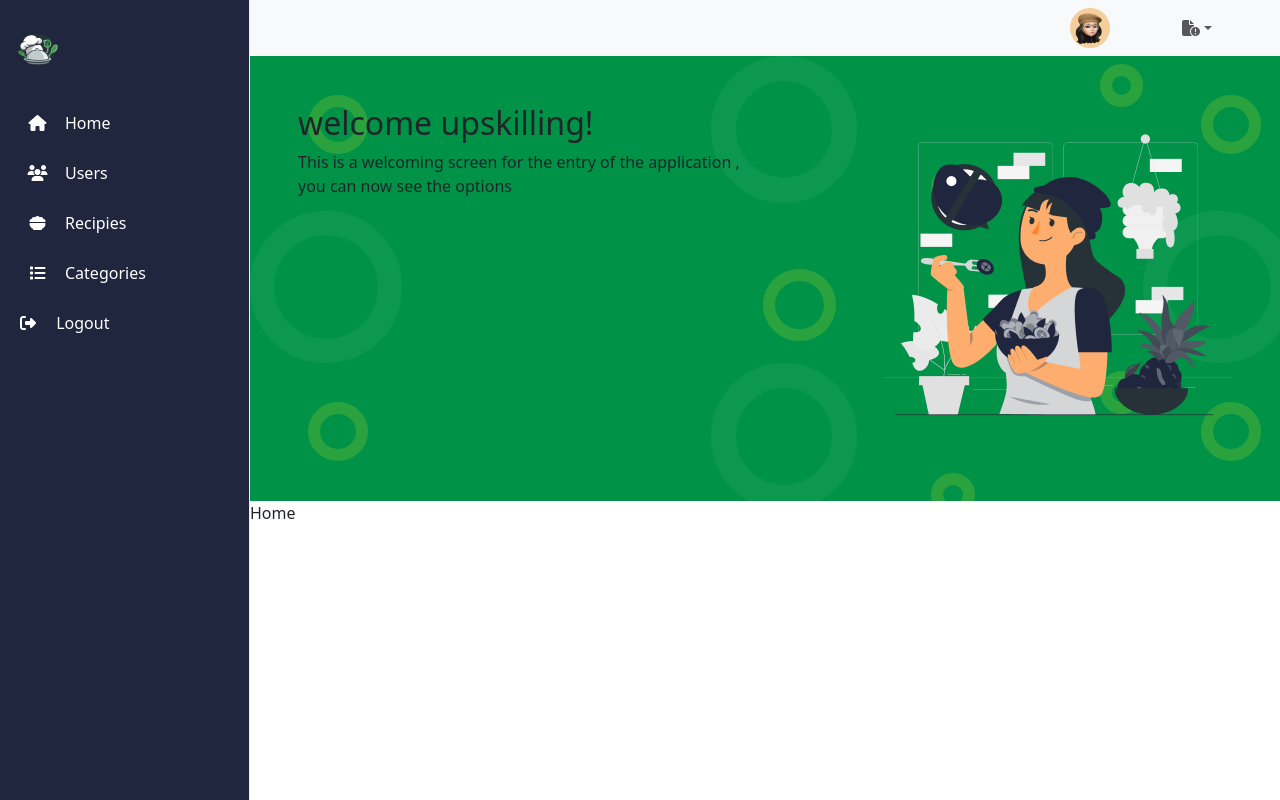
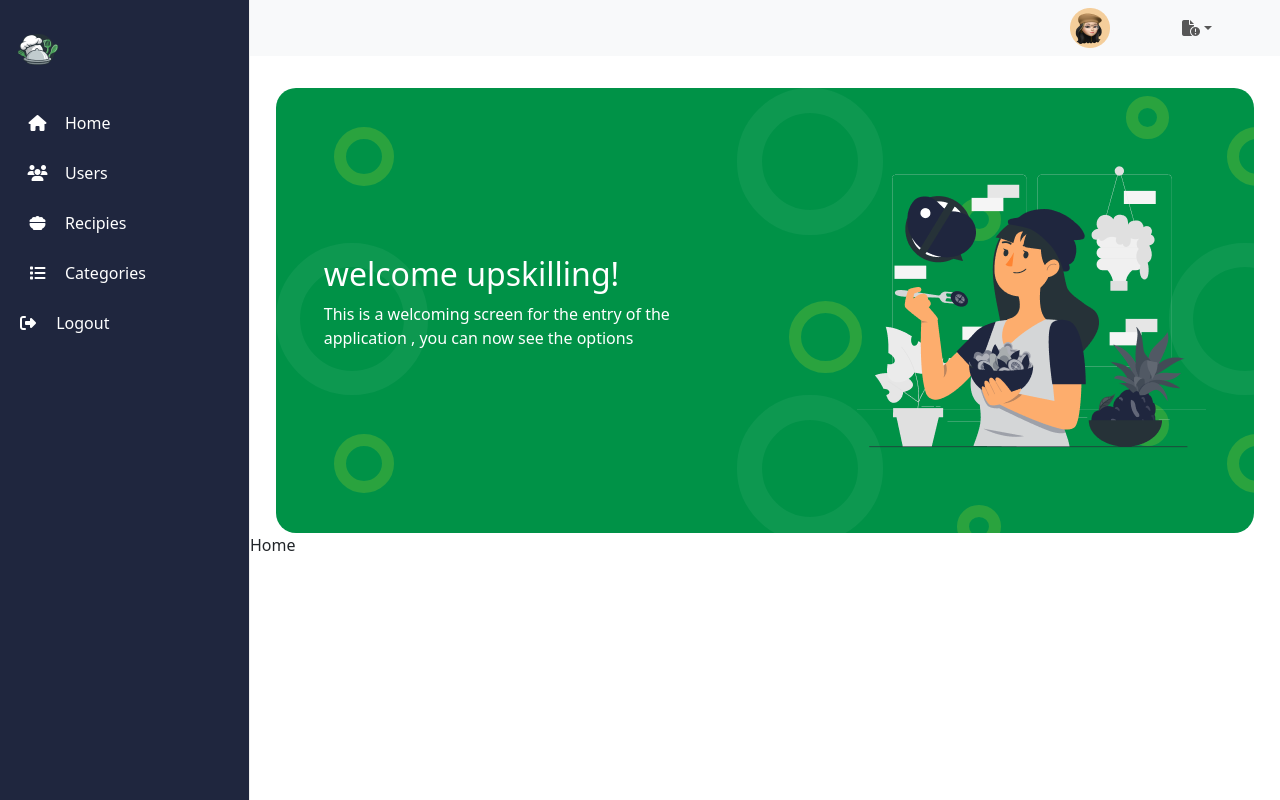
Before and after one commit to amalshaban/foodApp, a React (Vite) app: page /dashboard in a window 1280 px wide. Built offline with nearby package versions, Linux system fonts and the light colour scheme.

Commit message:
new update

```diff
--- a/src/App.css
+++ b/src/App.css
@@ -65,9 +65,14 @@ background-color: transparent !important;
 
 
 
-
+.headercontainer{
+   margin-top: 2rem;
+    width: 95%;
+    color: white;
+}
 .headerbg{
     background-image: url('./assets//imgs/header-bg.svg');
     background-color: rgba(0, 146, 71, 1);
+    border-radius: 20px;
 
 }
--- a/src/modules/shared/components/Header/Header.tsx
+++ b/src/modules/shared/components/Header/Header.tsx
@@ -1,9 +1,10 @@
 import React from 'react'
 export default function Header({title, discribtion , imgurl}) {
   return (
-    <div className="container-fluid headerbg width-75 p-5">
-      <div className="row">
-        <div className="col-md-6 align-items-center">
+    <div className=" headercontainer mx-auto">
+    <div className="container headerbg p-5">
+      <div className="row d-flex align-items-center">
+        <div className="col-md-6">
           <h2>{title}</h2>
           <p>{discribtion}</p>
         </div>
@@ -14,5 +15,6 @@ export default function Header({title, discribtion , imgurl}) {
         </div>
       </div>
     </div>
+    </div>
   )
 }
```
